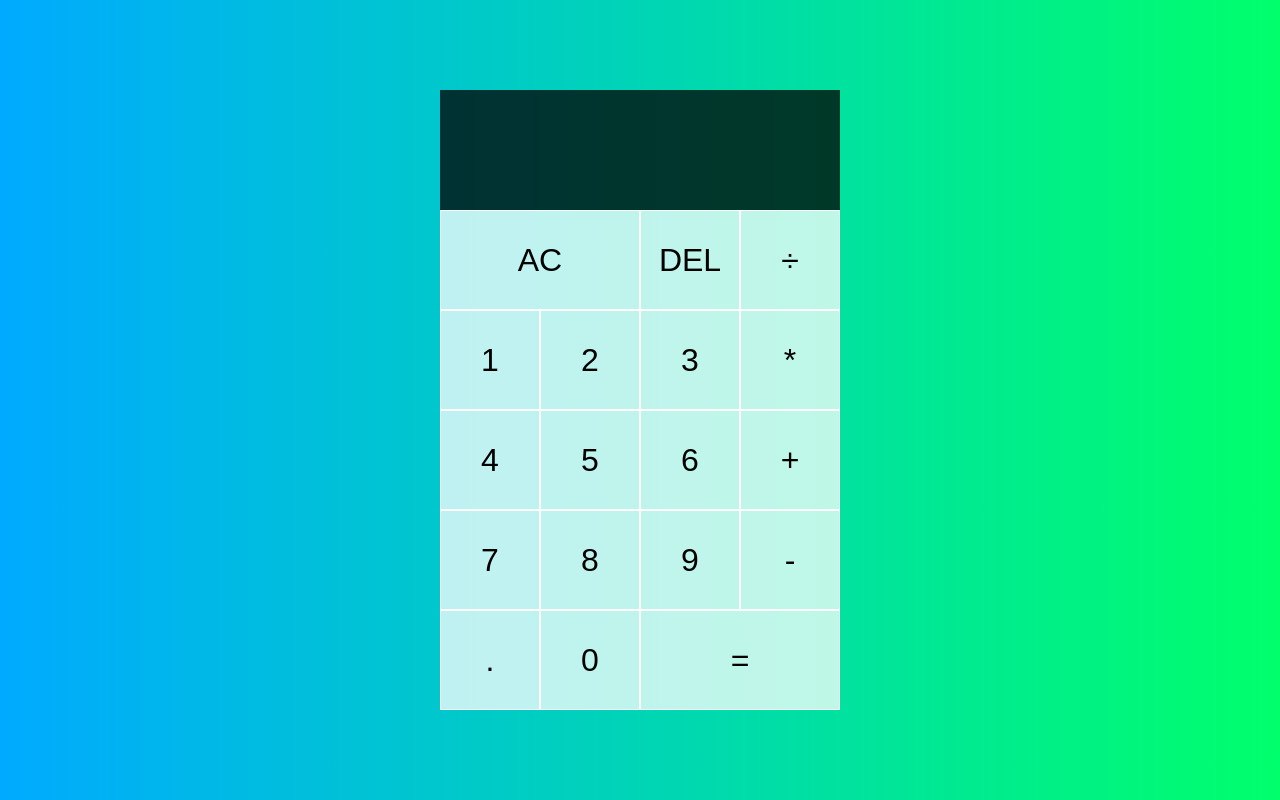
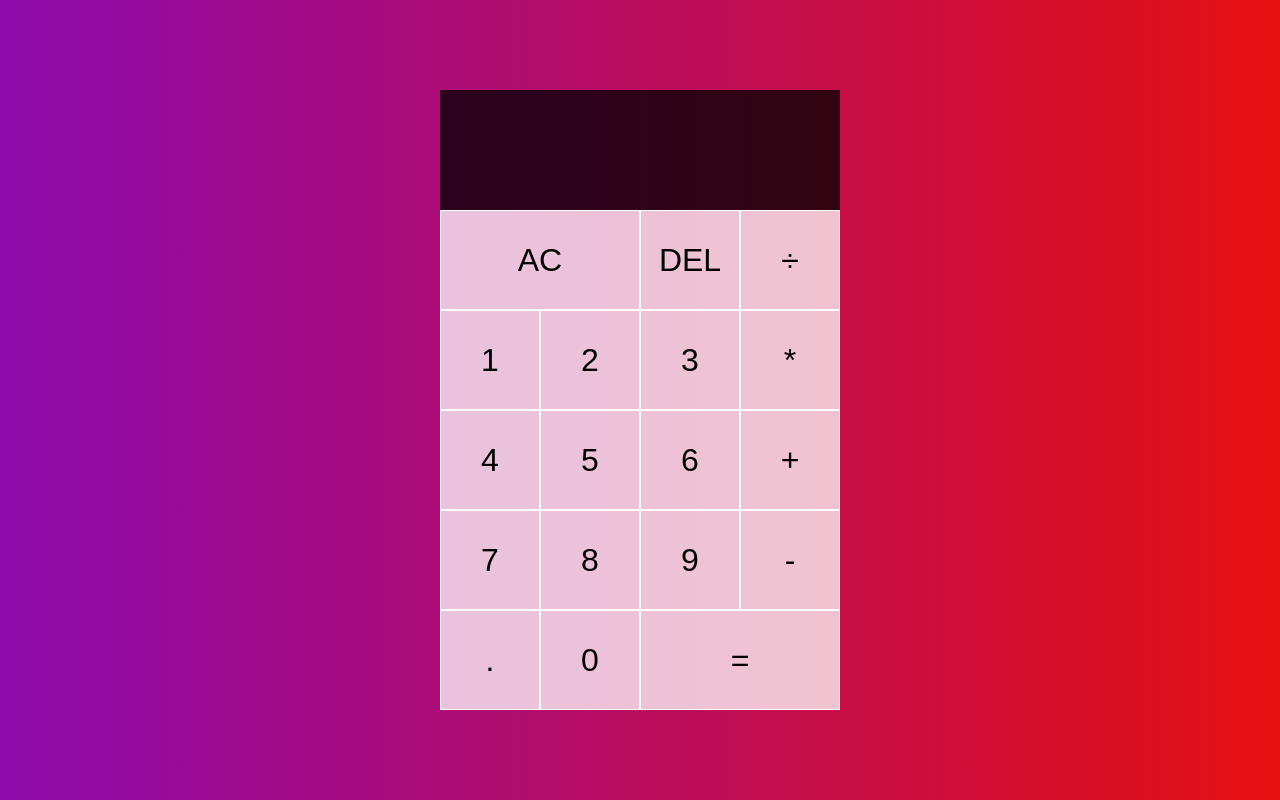
Before and after one commit to RNgugi/calculator-refresher-js, a plain HTML site: page index.html in a window 1280 px wide. Drawn offline with Linux system fonts and the light colour scheme.

Commit message:
color change

```diff
--- a/style.css
+++ b/style.css
@@ -7,7 +7,7 @@
 body{
     padding: 0;
     margin: 0;
-    background: linear-gradient(to right, #00AAFF, #00FF6C);
+    background: linear-gradient(to right, #8d0aad, #e61010);
 }
 
 .calculator-grid{
```
